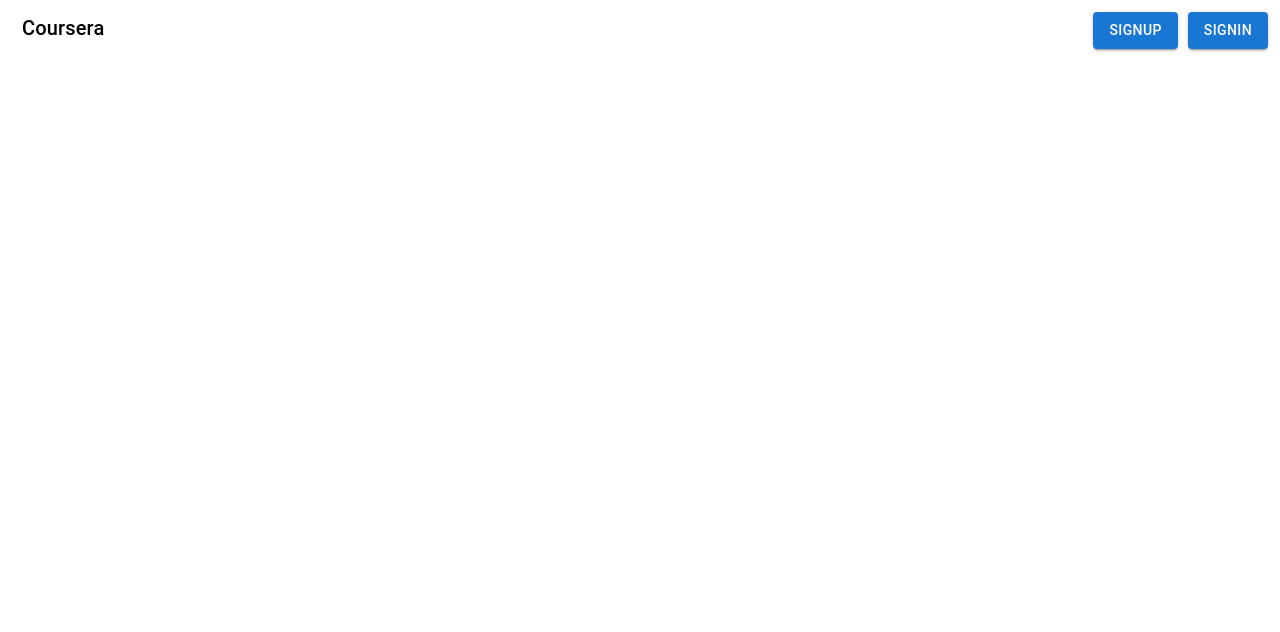
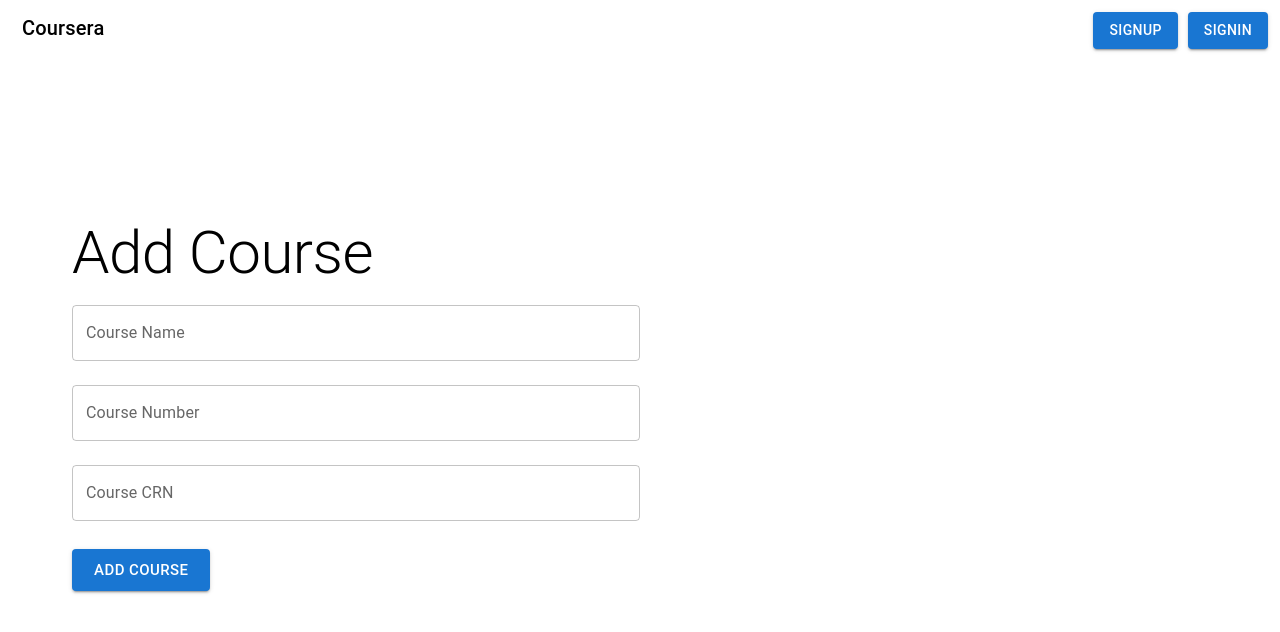
Before and after one commit to Rohitthimaya/Tru-Course-Matcher, a React (Vite) app in the folder client/: page /addcourse in a window 1280 px wide. Shown: the top 632 px of the page. Built offline with nearby package versions, Linux system fonts and the light colour scheme; no server answers.

Commit message:
Implemented Add Course UI and connected to backend

```diff
--- a/client/src/App.tsx
+++ b/client/src/App.tsx
@@ -2,7 +2,7 @@ import { BrowserRouter as Router, Routes, Route } from "react-router-dom";
 import { Landing } from "./components/Landing/Landing";
 import { Signup } from "./components/Signup/Signup";
 import { Matches } from "./components/Matches/Matches";
-import { RecoilRoot, useSetRecoilState } from "recoil";
+import { RecoilRoot, useRecoilValue, useSetRecoilState } from "recoil";
 import axios from "axios";
 import { useEffect } from "react";
 import { userState } from "./store/atoms/user";
@@ -23,7 +23,7 @@ function App() {
           <Route path="/signup" element={<Signup />} />
           <Route path="/matches" element={<Matches />} />
           <Route path="/courses" element={<Courses />} />
-          <Route path="/addcourse" element={<Addcourse/>} />
+          <Route path="/addcourse" element={<Addcourse />} />
         </Routes>
       </Router>
     </RecoilRoot>
@@ -40,22 +40,35 @@ const InitUser = () => {
           "Authorization": "Bearer " + localStorage.getItem("Token")
         }
       })
+      const email = response.data.email;
 
-      if (response.data.email) {
-        setUser({
-          isLoading: false,
-          userEmail: response.data.email
-        })
+      if (email) {
+        if(email == "thimayarohit@gmail.com"){
+          setUser({
+            isLoading: false,
+            userEmail: response.data.email,
+            isAdmin: true
+          })
+        }else{
+          setUser({
+            isLoading: false,
+            userEmail: response.data.email,
+            isAdmin: false
+          })
+        }
+
       } else {
         setUser({
           isLoading: false,
-          userEmail: null
+          userEmail: null,
+          isAdmin: false
         })
       }
     } catch (error) {
       setUser({
         isLoading: false,
-        userEmail: null
+        userEmail: null,
+        isAdmin: false
       })
     }
   };
--- a/client/src/components/Addcourse/Addcourse.tsx
+++ b/client/src/components/Addcourse/Addcourse.tsx
@@ -1,7 +1,86 @@
-import React from "react"
+import React, { useState } from "react";
+import { useNavigate } from "react-router-dom";
+import { Appbar } from "../Appbar/Appbar";
+import { Button, Grid, TextField, Typography } from "@mui/material";
+import axios from "axios";
 
 export const Addcourse = () => {
+    const [courseName, setCourseName] = useState("");
+    const [courseNum, setCourseNum] = useState("");
+    const [courseCrn, setCourseCrn] = useState("")
 
-	return (<></>)
 
-}
+    const handleSubmit = (e: { preventDefault: () => void; }) => {
+        e.preventDefault();
+        axios.post("http://localhost:3000/courses/admin-add-course", {
+            "courseName": courseName,
+            "courseNum": courseNum,
+            "courseCrn": courseCrn
+        },
+            {
+                headers: {
+                    "Authorization": "Bearer " + localStorage.getItem("Token")
+                }
+
+            }).then((response) => {
+                const data = response.data;
+                alert("Course Added Successfully!")
+                console.log(data)
+            }).catch((err) => {
+                console.log(err);
+            })
+
+        setCourseName("")
+        setCourseNum("")
+        setCourseCrn("")
+    };
+
+    return (
+        <div>
+            {/* Add Course Form */}
+            <Grid container style={{ padding: "5vw" }}>
+                <Grid item xs={12} md={6} lg={6}>
+                    <div style={{ marginTop: 100 }}>
+                        <Typography variant={"h2"}>Add Course</Typography>
+                            <TextField
+                                label="Course Name"
+                                variant="outlined"
+                                fullWidth
+                                margin="normal"
+                                name="courseName"
+                                value={courseName}
+                                onChange={(e) => { setCourseName(e.target.value) }}
+                            />
+                            <TextField
+                                label="Course Number"
+                                variant="outlined"
+                                fullWidth
+                                margin="normal"
+                                name="courseNum"
+                                value={courseNum}
+                                onChange={(e) => { setCourseNum(e.target.value) }}
+                            />
+                            <TextField
+                                label="Course CRN"
+                                variant="outlined"
+                                fullWidth
+                                margin="normal"
+                                name="courseCrn"
+                                value={courseCrn}
+                                onChange={(e) => { setCourseCrn(e.target.value) }}
+                            />
+                            <div style={{ marginTop: 20 }}>
+                                <Button
+                                    size={"large"}
+                                    variant={"contained"}
+                                    onClick={handleSubmit}
+                                >
+                                    Add Course
+                                </Button>
+                            </div>
+                    </div>
+                </Grid>
+            </Grid>
+        </div>
+    );
+};
--- a/client/src/components/Appbar/Appbar.tsx
+++ b/client/src/components/Appbar/Appbar.tsx
@@ -6,10 +6,12 @@ import { useNavigate } from "react-router-dom";
 import { Typography } from "@mui/material";
 import Button from "@mui/material/Button";
 import { userState } from "../../store/atoms/user";
+import { isAdminState } from "../../store/selectors/isAdmin";
 
 export const Appbar = () => {
     const userEmail = useRecoilValue(userEmailState);
     const userLoading = useRecoilValue(isUserLoading);
+    const isAdmin = useRecoilValue(isAdminState);
     const navigate = useNavigate();
     const setUser = useSetRecoilState(userState);
 
@@ -24,23 +26,23 @@ export const Appbar = () => {
             padding: 4,
             zIndex: 1
         }}>
-            <div style={{marginLeft: 10, cursor: "pointer"}} onClick={() => {
+            <div style={{ marginLeft: 10, cursor: "pointer" }} onClick={() => {
                 navigate("/")
             }}>
                 <Typography variant={"h6"}>Coursera</Typography>
             </div>
 
-            <div style={{display: "flex"}}>
-                <div style={{marginRight: 10, display: "flex"}}>
-                <div style={{marginRight: 10}}>
+            <div style={{ display: "flex" }}>
+                <div style={{ marginRight: 10, display: "flex" }}>
+                    {isAdmin && <div style={{ marginRight: 10 }}>
                         <Button
                             onClick={() => {
                                 navigate("/addcourse")
                             }}
                         >Add course</Button>
-                    </div>
+                    </div>}
 
-                    <div style={{marginRight: 10}}>
+                    <div style={{ marginRight: 10 }}>
                         <Button
                             onClick={() => {
                                 navigate("/courses")
@@ -48,7 +50,7 @@ export const Appbar = () => {
                         >Courses</Button>
                     </div>
 
-                    <div style={{marginRight: 10}}>
+                    <div style={{ marginRight: 10 }}>
                         <Button
                             onClick={() => {
                                 navigate("/matches")
@@ -62,7 +64,8 @@ export const Appbar = () => {
                             localStorage.setItem("Token", "");
                             setUser({
                                 isLoading: false,
-                                userEmail: null
+                                userEmail: null,
+                                isAdmin: false
                             })
                         }}
                     >Logout</Button>
@@ -76,14 +79,14 @@ export const Appbar = () => {
             padding: 4,
             zIndex: 1
         }}>
-            <div style={{marginLeft: 10, cursor: "pointer"}} onClick={() => {
+            <div style={{ marginLeft: 10, cursor: "pointer" }} onClick={() => {
                 navigate("/")
             }}>
                 <Typography variant={"h6"}>Coursera</Typography>
             </div>
 
-            <div style={{display: "flex"}}>
-                <div style={{marginRight: 10}}>
+            <div style={{ display: "flex" }}>
+                <div style={{ marginRight: 10 }}>
                     <Button
                         variant={"contained"}
                         onClick={() => {
--- a/client/src/store/atoms/user.ts
+++ b/client/src/store/atoms/user.ts
@@ -2,13 +2,15 @@ import { atom } from "recoil";
 
 interface UserState {
     isLoading: boolean,
-    userEmail: string | null
+    userEmail: string | null,
+    isAdmin: boolean
 }
 
 export const userState = atom<UserState>({
     key: 'useState',
     default: {
         isLoading: true,
-        userEmail: null
+        userEmail: null,
+        isAdmin: false
     }
 });
--- /dev/null
+++ b/client/src/store/selectors/isAdmin.ts
@@ -0,0 +1,10 @@
+import { userState } from "../atoms/user";
+import { selector } from "recoil";
+
+export const isAdminState = selector({
+    key: 'isAdmin',
+    get: ({get}) => {
+        const state = get(userState);
+        return state.isAdmin;
+    }
+})
```
